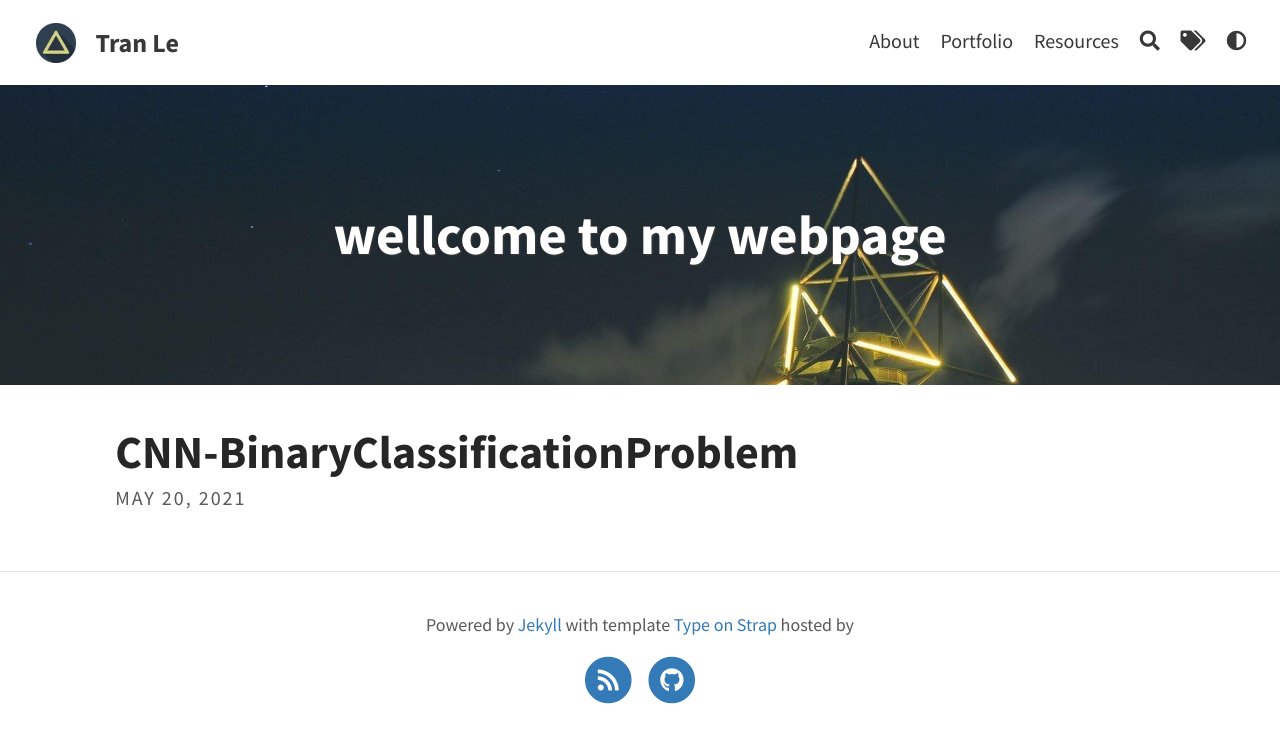
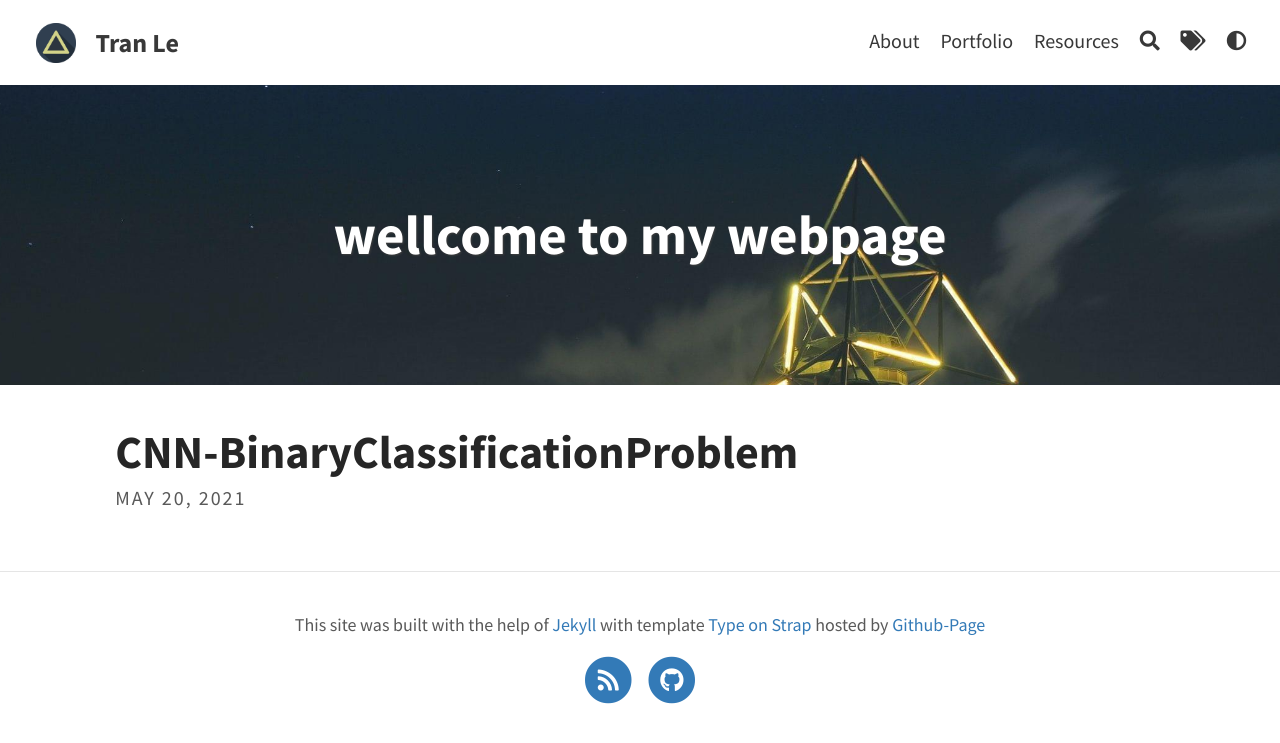
Before and after one commit to tranktle/porfolio, a Jekyll site: the page built from index.html, in a window 1280 px wide. Shown: the top 743 px of the page. Built offline with Jekyll 4.4.1, drawn with Linux system fonts in a browser that asks for light colours; the list of posts is cut into pages by our own code.

Commit message:
Update _config.yml

```diff
--- a/_config.yml
+++ b/_config.yml
@@ -12,7 +12,8 @@ favicon: assets/favicon.ico                             # Icon displayed in the
 header_text: wellcome to my webpage  # Change Blog header text
 header_feature_image: assets/img/pexels/triangular.jpeg
 footer_text: >
-  Powered by <a href="https://jekyllrb.com/">Jekyll</a> with template <a href="https://github.com/sylhare/Type-on-Strap">Type on Strap</a> hosted by <a href ="https://pages.github.com/">
+  This site was built with the help of <a href="https://jekyllrb.com/">Jekyll</a> with template <a href="https://github.com/sylhare/Type-on-Strap">Type on Strap</a>
+  hosted by <a href ="https://pages.github.com/">Github-Page</a>
 
 # Blog
 excerpt: true                                           # Or "truncate" (first 250 characters), "false" to disable
```
